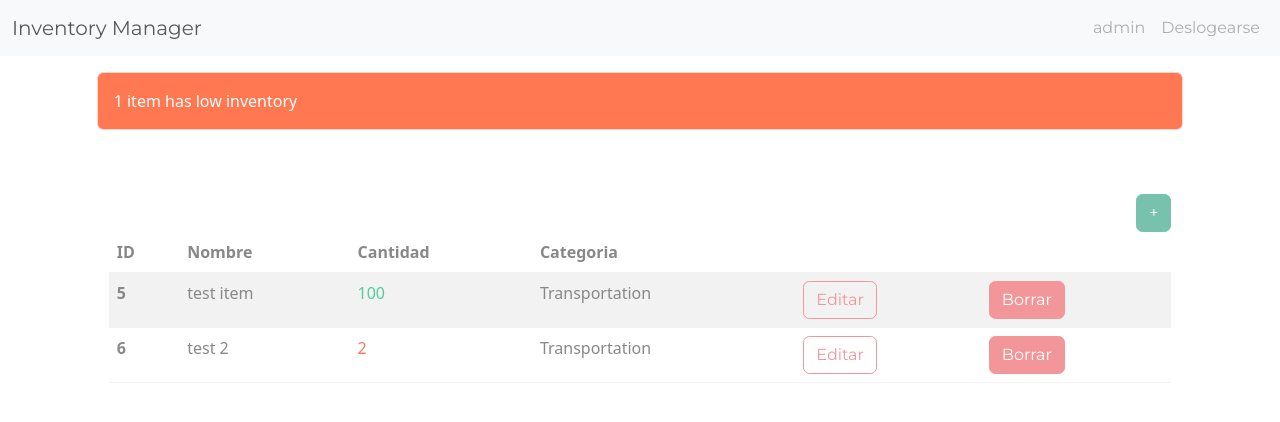
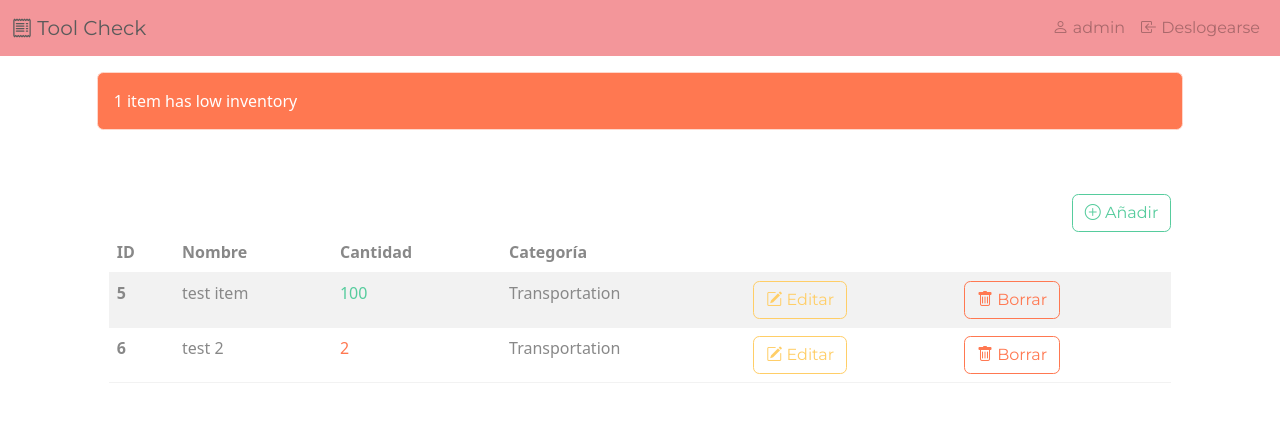
Before and after one commit to Jhxnnat/Tool-Check, a Django app: page /dashboard/ in a window 1280 px wide. Shown: the top 422 px of the page. Run offline with Django 4.2, Linux system fonts and the light colour scheme; a user stored in the database is signed in; data comes from the database, SQL or seed files in the repository; both versions use the stored data as it was after the commit.

Commit message:
Visual Changes
-Icons
-Dark Theme

```diff
--- a/inventory/templates/inventory/base.html
+++ b/inventory/templates/inventory/base.html
@@ -1,9 +1,10 @@
 <!DOCTYPE html>
-<html lang="en">
+<html lang="en" data-bs-theme="dark">
 <head>
 	<meta charset="UTF-8">
 	<meta name="viewport" content="width=device-width, initial-scale=1.0">
 	<link href="https://bootswatch.com/5/minty/bootstrap.min.css" rel="stylesheet">
+	<link rel="stylesheet" href="https://cdn.jsdelivr.net/npm/bootstrap-icons@1.5.0/font/bootstrap-icons.css">
 
 	<title>Document</title>
 </head>
--- a/inventory/templates/inventory/dashboard.html
+++ b/inventory/templates/inventory/dashboard.html
@@ -19,7 +19,7 @@
 	<div class="row">
 		<div class="col-md-10 col-12 mx-auto mt-5">
 			<div class="d-flex justify-content-end">
-				<a href="{% url 'add-item' %}" class="btn btn-primary">+</a>
+				<a href="{% url 'add-item' %}" class="btn btn-outline-success"> <i class="bi bi-plus-circle"></i> Añadir </a>
 			</div>
 
 			<table class="table table-hover table-striped">
@@ -28,7 +28,7 @@
 						<th scope="col">ID</th>
 						<th scope="col">Nombre</th>
 						<th scope="col">Cantidad</th>
-						<th scope="col">Categoria</th>
+						<th scope="col">Categoría</th>
 						<th scope="col"></th>
 						<th scope="col"></th>
 					</tr>
@@ -55,8 +55,8 @@
 							<td class="text-success">{{ item.quantity }}</td>
 						{% endif %}
 						<td>{{ item.category.name }}</td>
-						<td><a href="{% url 'edit-item' item.id %}" class="btn btn-outline-secondary">Editar</a></td>
-						<td><a href="{% url 'delete-item' item.id %}" class="btn btn-secondary">Borrar</a></td>
+						<td><a href="{% url 'edit-item' item.id %}" class="btn btn-outline-warning"> <i class="bi bi-pencil-square"></i> Editar</a></td>
+						<td><a href="{% url 'delete-item' item.id %}" class="btn btn-outline-danger"> <i class="bi bi-trash"></i> Borrar</a></td>
 					</tr>
 					{% endfor %}
 				</tbody>
--- a/inventory/templates/inventory/delete_item.html
+++ b/inventory/templates/inventory/delete_item.html
@@ -2,7 +2,7 @@
 
 {% block content %}
 	<div>
-		<a href="{% url 'dashboard' %}" class="btn btn-outline-primary my-3 mx-4">Go back</a>
+		<a href="{% url 'dashboard' %}" class="btn btn-outline-info my-3 mx-4"><i class="bi bi-arrow-left"></i> Ir atras</a>
 		<div class="row">
 			<form method="POST" class="col-sm-11 col-md-4 mx-auto mt-5">
 				{% csrf_token %}
@@ -10,7 +10,7 @@
 				<p class="fw-light">Esta accion es irreversible</p>
 
 				<div>
-					<button class="btn btn-danger">Borrar</button>
+					<button class="btn btn-danger"> <i class="bi bi-trash"></i> Borrar</button>
 				</div>
 			</form>
 		</div>
--- a/inventory/templates/inventory/index.html
+++ b/inventory/templates/inventory/index.html
@@ -8,7 +8,7 @@
 			<p class="fw-light">¡Usa tu inventario y manejalo a tu manera con alertas de bajo stock!</p>
 
 			<div>
-				<a href="{% url 'dashboard' %}" class="btn btn-primary">=¡Empieza ahora!</a>
+				<a href="{% url 'dashboard' %}" class="btn btn-info">¡Empieza ahora! <i class="bi bi-chevron-right"></i></a>
 			</div>
 		</div>
 	</div>
--- a/inventory/templates/inventory/item_form.html
+++ b/inventory/templates/inventory/item_form.html
@@ -2,18 +2,18 @@
 {% load crispy_forms_tags %}
 
 {% block content %}
-	<a href="{% url 'dashboard' %}" class="btn btn-outline-primary my-3 mx-4">Ir atras</a>
+	<a href="{% url 'dashboard' %}" class="btn btn-outline-info my-3 mx-4"> <i class="bi bi-arrow-left"></i> Ir atras</a>
 
 	<div class="row">
 		<div class="col-11 col-md-4 mx-auto mt-5">
-			<h1>Inventory Item</h1>
+			<h1>Inventario de Articulos</h1>
 
 			<form method="POST">
 				{% csrf_token %}
 				{{ form|crispy }}
 
 				<div class="mt-3">
-					<button class="btn btn-primary">Añadir item</button>
+					<button class="btn btn-outline-success"> <i class="bi bi-plus-circle"></i> Añadir</button>
 				</div>
 			</form>
 		</div>
--- a/inventory/templates/inventory/login.html
+++ b/inventory/templates/inventory/login.html
@@ -4,14 +4,14 @@
 {% block content %}
 <div class="row">
 	<div class="col-11 col-md-4 mx-auto mt-5">
-		<h1>Log In</h1>
+		<h1>Acceder</h1>
 		<form method="post">
 			{% csrf_token %}
 			{{ form|crispy }}
-			<button class="btn btn-primary">Logearse</button>
+			<button class="btn btn-primary">Ingresa</button>
 		</form>
 		<div class="pt-3">
-			<small class="text-muted">¿Necesitas una cuenta? <a href="{% url 'signup' %}" class="ml-2">Registrarse</a></small>
+			<small class="text-muted">¿Necesitas una cuenta? <a href="{% url 'signup' %}" class="ml-2">Regístrate</a></small>
 		</div>
 	</div>
 </div>
--- a/inventory/templates/inventory/navigation.html
+++ b/inventory/templates/inventory/navigation.html
@@ -1,6 +1,6 @@
-<nav class="navbar navbar-expand-lg bg-light">
+<nav class="navbar navbar-expand-lg bg-dark">
 	<div class="container-fluid">
-		<a class="navbar-brand" href="{% url 'index' %}">Inventory Manager</a>
+		<a class="navbar-brand" href="{% url 'index' %}"> <i class="bi bi-receipt"></i> Tool Check</a>
 		<button class="navbar-toggler" type="button" data-bs-toggle="collapse" data-bs-target="#navbarNav" aria-controls="navbarNav" aria-expanded="false" aria-label="Toggle navigation">
 			<span class="navbar-toggler-icon"></span>
 		</button>
@@ -8,11 +8,11 @@
 			<ul class="navbar-nav">
 				{% if user.is_authenticated %}
 					<li class="nav-item">
-						<a class="nav-link" href="#">{{ user.username }}</a>
+						<a class="nav-link" href="#"> <i class="bi bi-person"></i> {{ user.username }}</a>
 					</li>
 
 					<li class="nav-item">
-						<a class="nav-link" href="{% url 'logout' %}">Deslogearse</a>
+						<a class="nav-link" href="{% url 'logout' %}"> <i class="bi bi-box-arrow-in-left"></i> Deslogearse</a>
 					</li>
 				{% else %}
 					<li class="nav-item">
--- a/inventory/templates/inventory/signup.html
+++ b/inventory/templates/inventory/signup.html
@@ -4,7 +4,7 @@
 {% block content %}
 	<div class="row">
 		<div class="col-11 col-md-4 mx-auto mt-5">
-			<h1>Sign Up</h1>
+			<h1>Regístrate</h1>
 			{% if form.errors %}
 				{% for field in form %}
 					{% for error in field.errors %}
@@ -28,7 +28,7 @@
 			</form>
 
 			<div class="pt-3">
-				<small class="text-muted">¿Ya tienes una cuenta? <a href="{% url 'login' %}" class="ml-2">Logearse</a></small>
+				<small class="text-muted">¿Ya tienes una cuenta? <a href="{% url 'login' %}" class="ml-2">Acceder</a></small>
 			</div>
 		</div>
 	</div>
```
Also changed, not shown: db.sqlite3.
